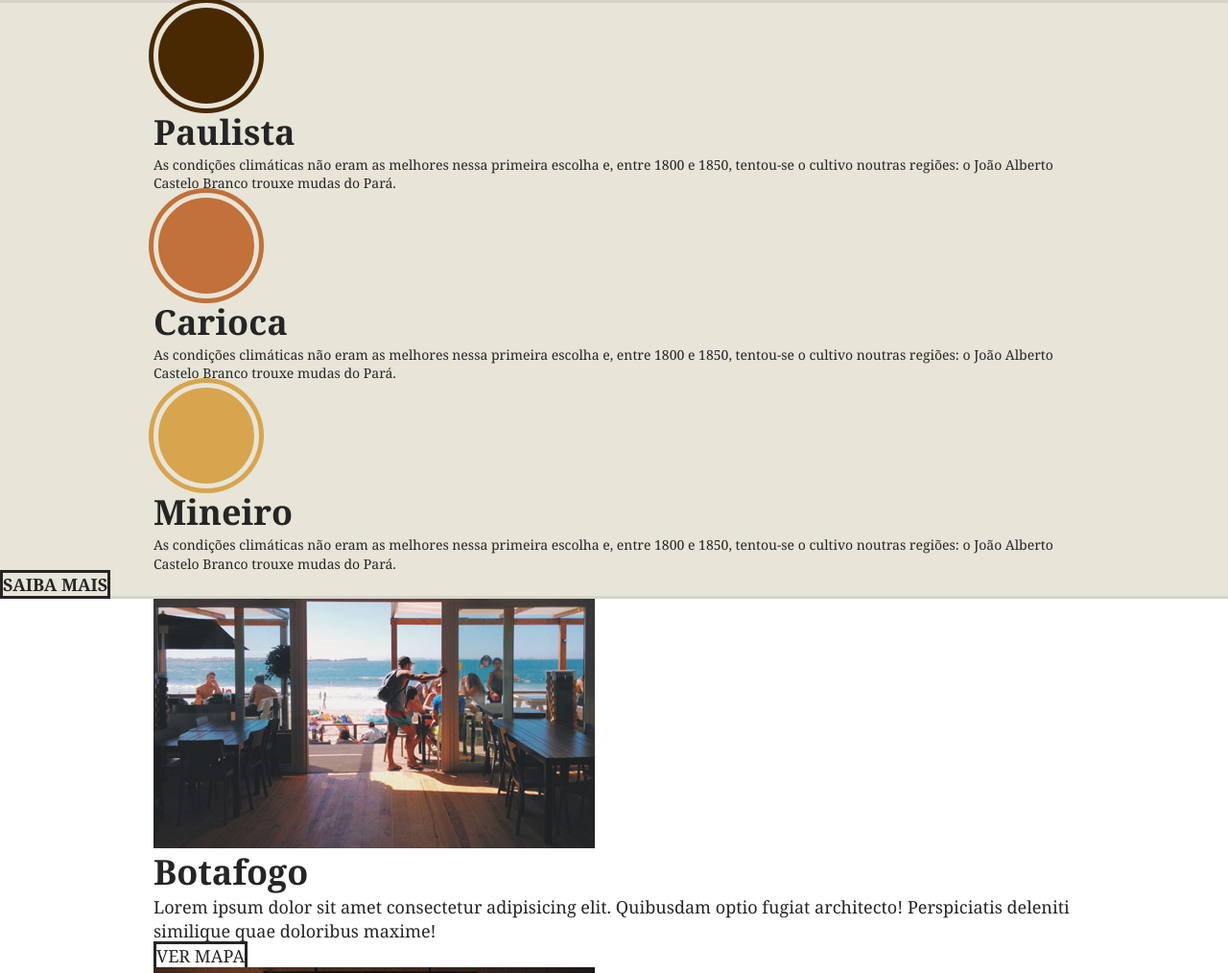
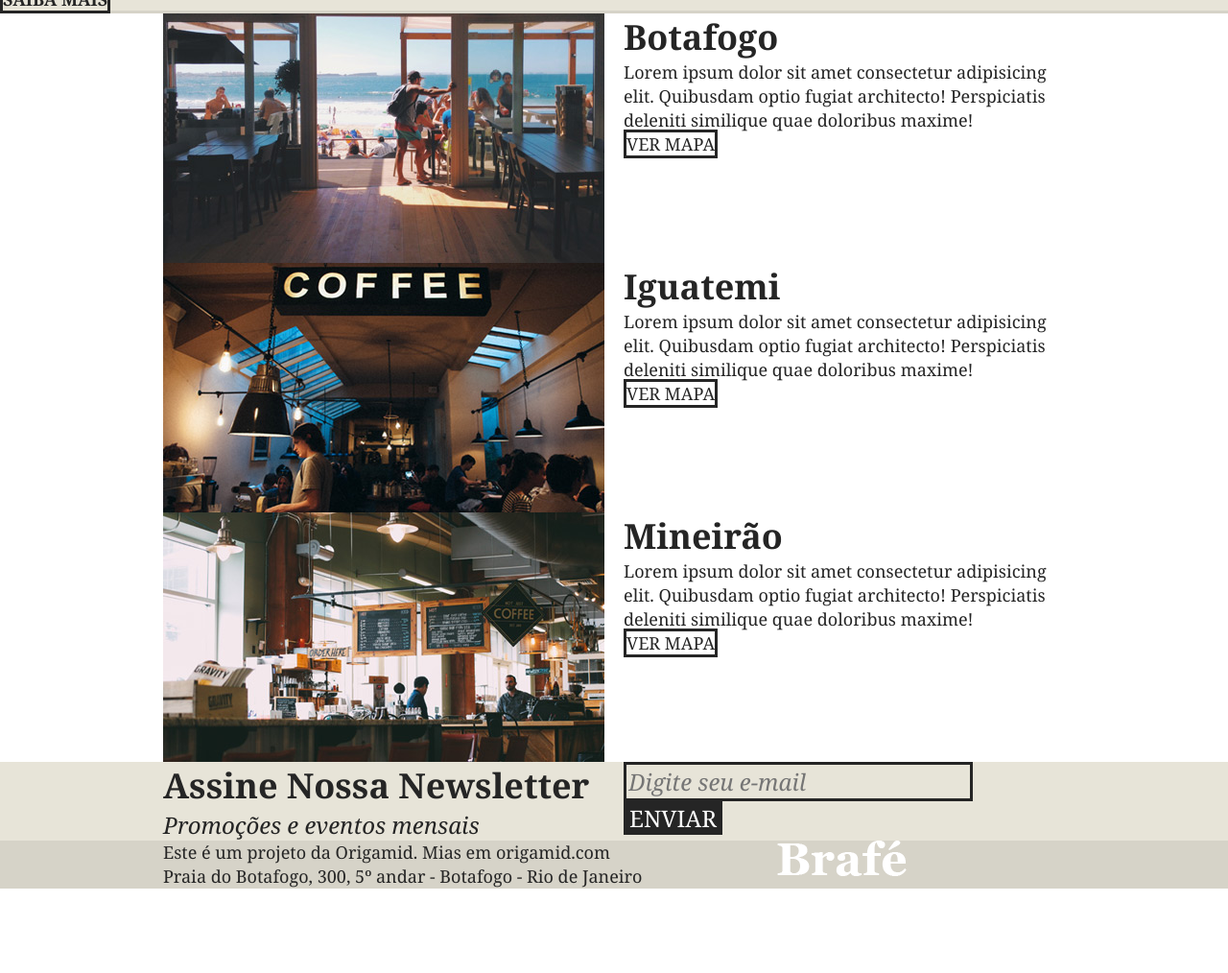
Before and after one commit to bsgabriel/Brafe-1-grid, a plain HTML site: page index.html in a window 1280 px wide. Shown: the part 888-1902 px from the top of the page at 96% size. After the commit the page ends 1814 px from the top, so only its background shows below. Drawn offline with Linux system fonts and the light colour scheme.

Commit message:
Adicionado classes de grid no HTML

```diff
--- a/index.html
+++ b/index.html
@@ -12,8 +12,8 @@
 <body>
   <header class="menu">
     <div class="container">
-      <a href="#" class="menu-logo"><img src="img/brafe.png" alt="Brafé"></a>
-      <nav class="menu-nav">
+      <a href="#" class="menu-logo grid-4"><img src="img/brafe.png" alt="Brafé"></a>
+      <nav class="menu-nav grid-8">
         <ul>
           <li><a href="#">Sobre</a></li>
           <li><a href="#">Produtos</a></li>
@@ -32,11 +32,11 @@
   <section class="sobre container">
     <h2>Uma mistura de</h2>
     <div>
-      <div class="sobre-item">
+      <div class="sobre-item grid-6">
         <img src="img/cafe-1.jpg">
         <h3>Amor</h3>
       </div>
-      <div class="sobre-item">
+      <div class="sobre-item grid-6">
         <img src="img/cafe-2.jpg">
         <h3>Perfeição</h3>
       </div>
@@ -48,17 +48,17 @@
 
   <section class="produtos">
     <div class="container">
-      <div class="produtos-item">
+      <div class="produtos-item grid-4">
         <h2 class="produtos-paulista">Paulista</h2>
         <p>As condições climáticas não eram as melhores nessa primeira escolha e, entre 1800 e 1850, tentou-se o cultivo
           noutras regiões: o João Alberto Castelo Branco trouxe mudas do Pará.</p>
       </div>
-      <div class="produtos-item">
+      <div class="produtos-item grid-4">
         <h2 class="produtos-carioca">Carioca</h2>
         <p>As condições climáticas não eram as melhores nessa primeira escolha e, entre 1800 e 1850, tentou-se o cultivo
           noutras regiões: o João Alberto Castelo Branco trouxe mudas do Pará.</p>
       </div>
-      <div class="produtos-item">
+      <div class="produtos-item grid-4">
         <h2 class="produtos-mineiro">Mineiro</h2>
         <p>As condições climáticas não eram as melhores nessa primeira escolha e, entre 1800 e 1850, tentou-se o cultivo
           noutras regiões: o João Alberto Castelo Branco trouxe mudas do Pará.</p>
@@ -67,26 +67,32 @@
     <a href="#" class="produtos-btn">Saiba Mais</a>
   </section>
 
-  <section class="locais container">
-    <div  class="locais-item">
-      <img src="img/botafogo.jpg" alt="Brafé Unidade Botafogo">
-      <div>
+  <section class="locais">
+    <div  class="locais-item container">
+      <div class="grid-6">
+        <img src="img/botafogo.jpg" alt="Brafé Unidade Botafogo">
+      </div>
+      <div class="grid-6">
         <h2>Botafogo</h2>
         <p>Lorem ipsum dolor sit amet consectetur adipisicing elit. Quibusdam optio fugiat architecto! Perspiciatis deleniti similique quae doloribus maxime!</p>
         <a href="#">Ver Mapa</a>
       </div>
     </div>
-    <div class="locais-item">
-      <img src="img/iguatemi.jpg" alt="Brafé Unidade Iguatemi">
-      <div>
+    <div class="locais-item container">
+      <div class="grid-6">
+        <img src="img/iguatemi.jpg" alt="Brafé Unidade Iguatemi">
+      </div>
+      <div class="grid-6">
         <h2>Iguatemi</h2>
         <p>Lorem ipsum dolor sit amet consectetur adipisicing elit. Quibusdam optio fugiat architecto! Perspiciatis deleniti similique quae doloribus maxime!</p>
         <a href="#">Ver Mapa</a>
       </div>
     </div>
-    <div class="locais-item">
-      <img src="img/mineirao.jpg" alt="Brafé Unidade Mineirão">
-      <div>
+    <div class="locais-item container">
+      <div class="grid-6">
+        <img src="img/mineirao.jpg" alt="Brafé Unidade Mineirão">
+      </div>
+      <div class="grid-6">
         <h2>Mineirão</h2>
         <p>Lorem ipsum dolor sit amet consectetur adipisicing elit. Quibusdam optio fugiat architecto! Perspiciatis deleniti similique quae doloribus maxime!</p>
         <a href="#">Ver Mapa</a>
@@ -96,11 +102,11 @@
 
   <section class="assine">
     <div class="container">
-      <div class="assine-info">
+      <div class="assine-info grid-6">
         <h2>Assine Nossa Newsletter</h2>
         <p>Promoções e eventos mensais</p>
       </div>
-      <form>
+      <form class="grid-6">
         <label>E-mail</label>
         <input type="text" placeholder="Digite seu e-mail">
         <button type="submit">Enviar</button>
@@ -110,9 +116,11 @@
 
   <footer class="footer">
     <div class="container">
-      <p>Este é um projeto da Origamid. Mias em origamid.com <br>Praia do Botafogo, 300, 5º andar - Botafogo - Rio de
+      <p class="grid-8">Este é um projeto da Origamid. Mias em origamid.com <br>Praia do Botafogo, 300, 5º andar - Botafogo - Rio de
         Janeiro</p>
-      <img src="img/brafe.png" alt="Brafé">
+      <div class="grid-4">
+        <img src="img/brafe.png" alt="Brafé">
+      </div>
     </div>
   </footer>
 
```
